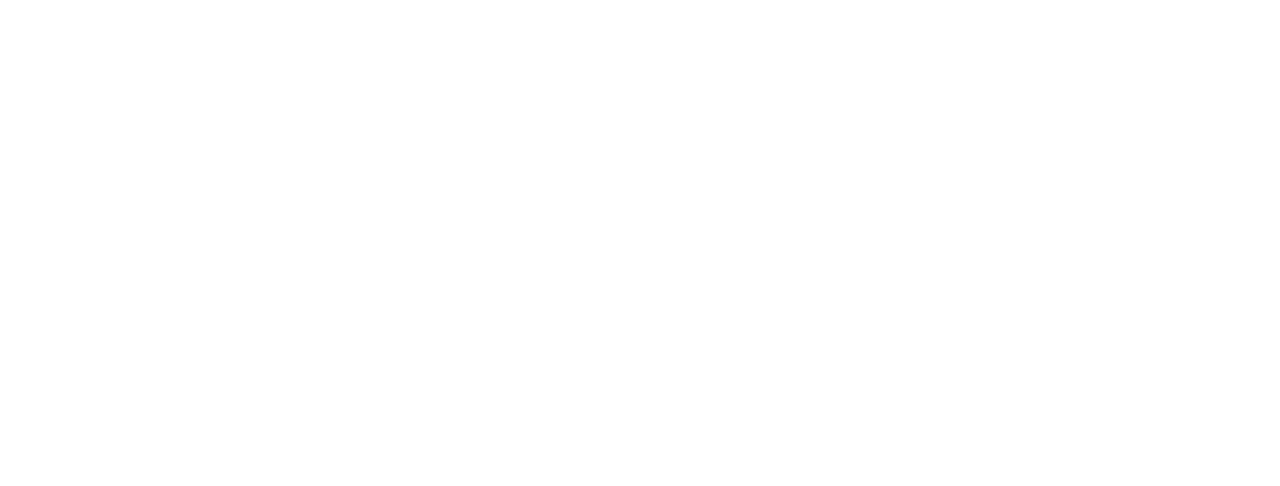
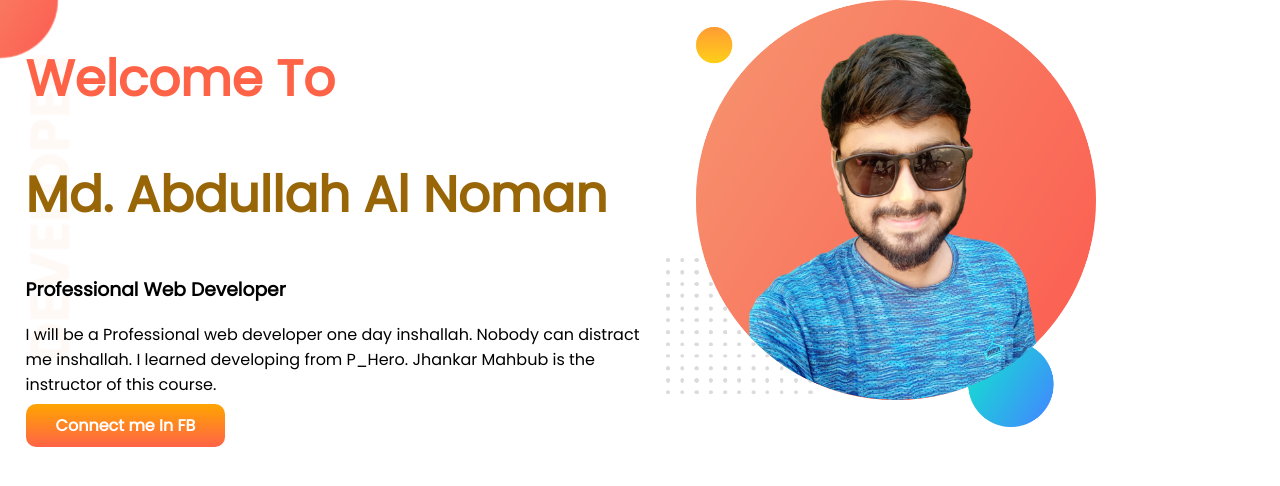
Before and after one commit to nomaneeehstu/first_portfolio, a plain HTML site: page index.html in a window 1280 px wide. Drawn offline with Linux system fonts and the light colour scheme.

Commit message:
top_banner

```diff
--- a/index.html
+++ b/index.html
@@ -5,9 +5,20 @@
     <meta http-equiv="X-UA-Compatible" content="IE=edge">
     <meta name="viewport" content="width=device-width, initial-scale=1.0">
     <title>Md. Abdullah Al Noman</title>
+    <link rel="preconnect" href="https://fonts.googleapis.com">
+    <link rel="preconnect" href="https://fonts.gstatic.com" crossorigin>
+    <link href="https://fonts.googleapis.com/css2?family=Poppins&display=swap" rel="stylesheet">
     <link rel="stylesheet" href="style.css">
 </head>
 <body>
-
+   <section class="top-banner">
+    <div class="half-with"> <h1 class="b">Welcome To</h1>
+        <h1><span class="a">Md. Abdullah Al Noman</span></h1>
+        <h3>Professional Web Developer</h3>
+        <p>I will be a Professional web developer one day inshallah. Nobody can distract me inshallah. I learned developing from P_Hero. Jhankar Mahbub is the instructor of this course.</p>
+        <a class="button" target="_blank" href="https://www.facebook.com/"> Connect me In FB</a>
+        </div>
+        <div class="half-with" ><img src="showoff/noman_web.png" alt=""></div>
+   </section>
 </body>
 </html>
--- a/style.css
+++ b/style.css
@@ -0,0 +1,36 @@
+body{
+    font-family: 'Poppins', sans-serif;
+    margin: 0;
+}
+h1{
+    font-size: 50px;
+}
+.a{
+    color: rgb(153, 102, 7);
+}
+.b{
+    color: tomato;
+}
+section{
+    display: flex;
+}
+.half-with{
+    width: 50%;
+    padding-left: 2%;
+}
+.half-with img{
+    width: 70%;
+    text-align: justify;
+}
+.button{
+    text-decoration: none;
+    padding: 10px 30px;
+    border-radius: 10px;
+    background-image: linear-gradient(orange,tomato);
+    color: white;
+    font-weight: 700;
+}
+.top-banner{
+    background-image: url(images/top-banner.png);
+    background-repeat: no-repeat;
+}
```
Also changed, not shown: images/dream-bg.png (added), images/exp-bg.png (added), images/jhankar.png (added), images/jhankar2.png (added), images/my-bg.png (added), images/my-bg2.png (added), images/top-banner.png (added), showoff/noman_web.png (added), 6 other files.
